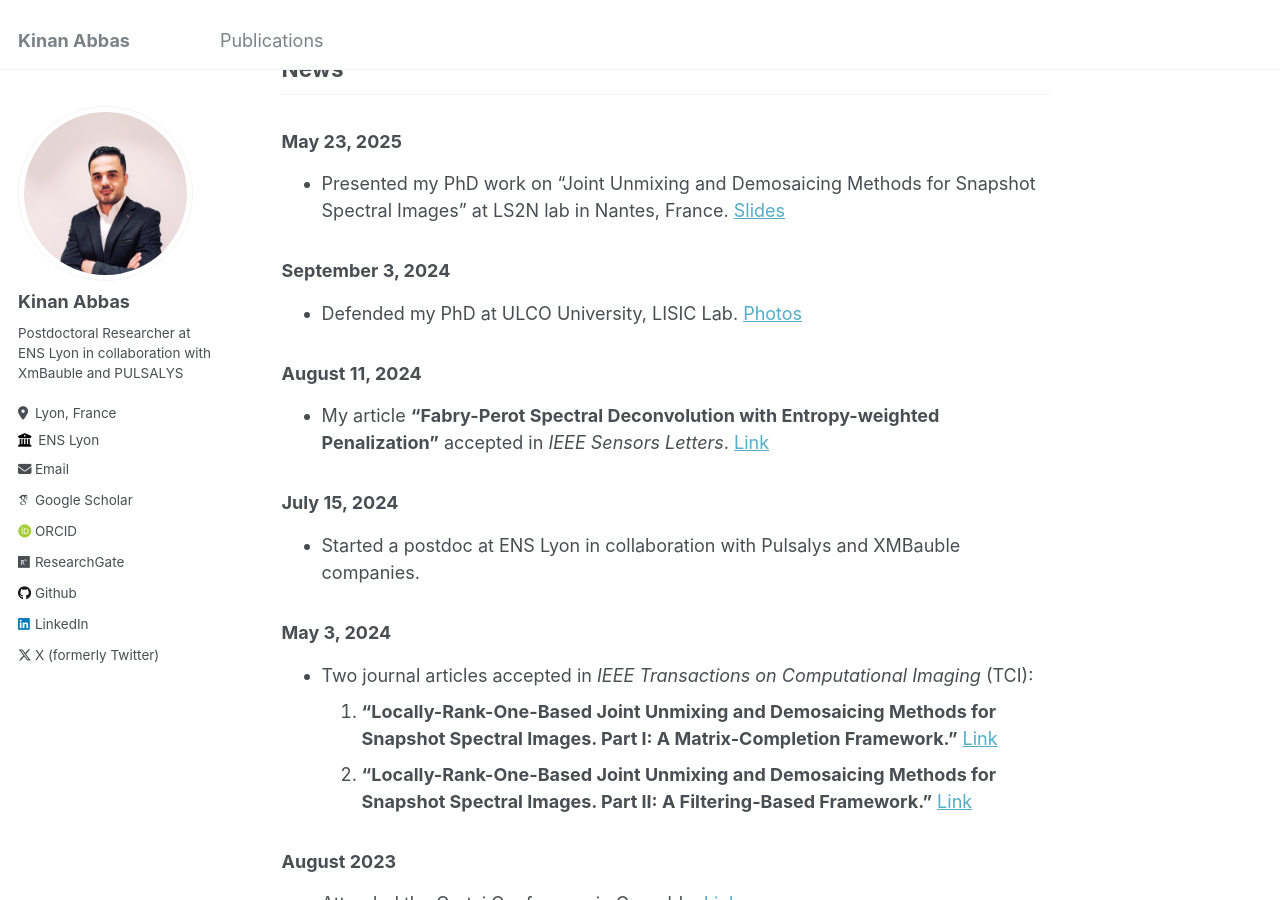
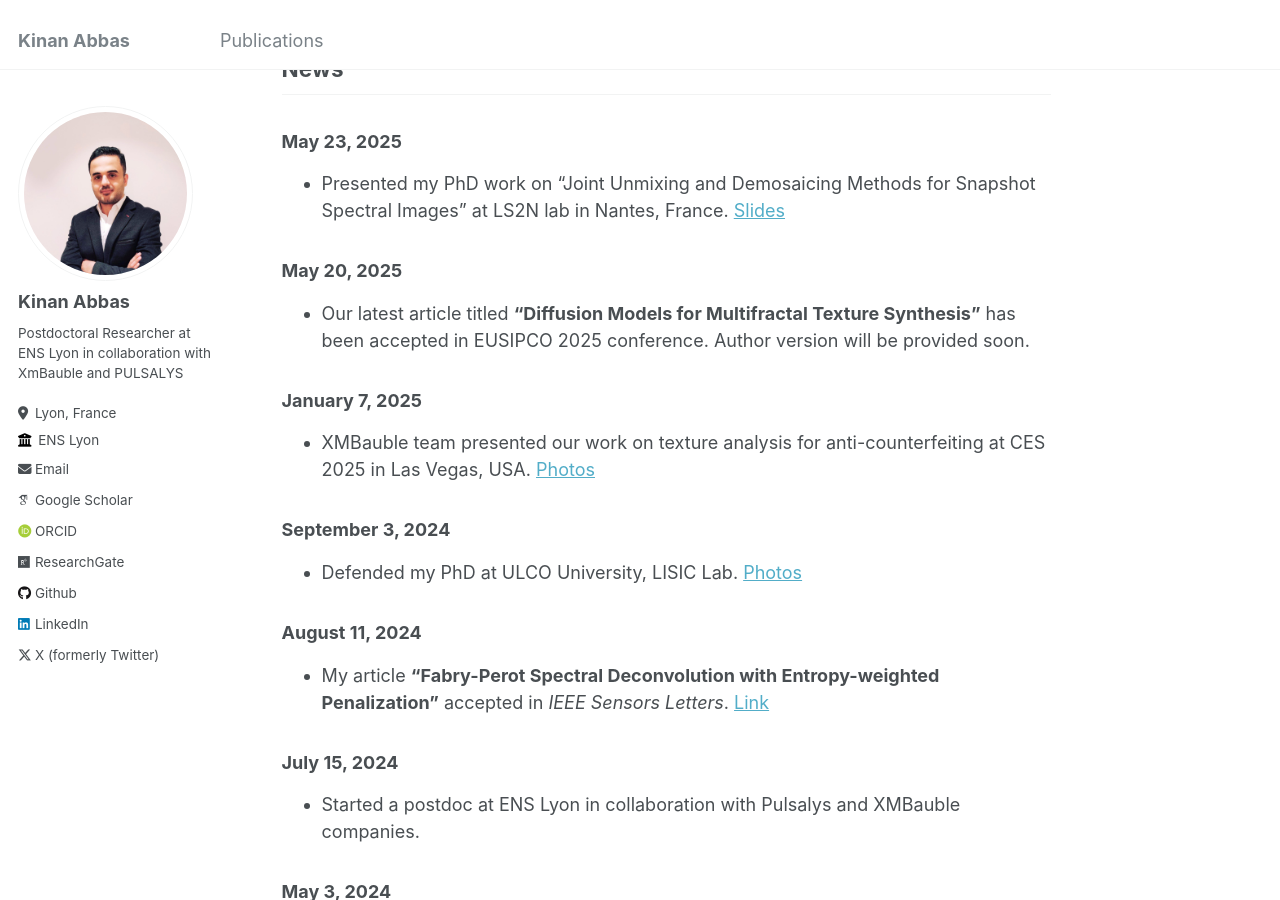
Before and after one commit to kinan3bb3s/kinan3bb3s.github.io, a Jekyll site: the page built from _pages/about.md, in a window 1280 px wide and 900 px high, scrolled down 532 px. Built offline with Jekyll 4.4.1, drawn with Linux system fonts in a browser that asks for light colours; some web fonts are replaced.

Commit message:
Update about.md

```diff
--- a/_pages/about.md
+++ b/_pages/about.md
@@ -18,6 +18,12 @@ Before my PhD, I had six years of work experience in software development and bu
 ## News
 ### May 23, 2025
 - Presented my PhD work on "Joint Unmixing and Demosaicing Methods for Snapshot Spectral Images" at LS2N lab in Nantes, France. [Slides](https://kinan3bb3s.github.io/files/Joint_Unmixing_and%20Demosaicing_Kinan_ABBAS.pdf){:target="_blank"}
+
+### May 20, 2025
+- Our latest article titled **"Diffusion Models for Multifractal Texture Synthesis"** has been accepted in EUSIPCO 2025 conference. Author version will be provided soon.
+
+### January 7, 2025
+- XMBauble team presented our work on texture analysis for anti-counterfeiting at CES 2025 in Las Vegas, USA. [Photos](https://www.linkedin.com/posts/stephane-buisson_regionaura-activity-7283626694463164416-uuFL/?utm_source=share&utm_medium=member_desktop&rcm=ACoAAC2GIcoBDK53GFLml2llQ1b2a674xCLBvuk){:target="_blank"}
 
 ### September 3, 2024
 - Defended my PhD at ULCO University, LISIC Lab. [Photos](https://www.linkedin.com/feed/update/urn:li:activity:7236968286125502464/){:target="_blank"}
```
